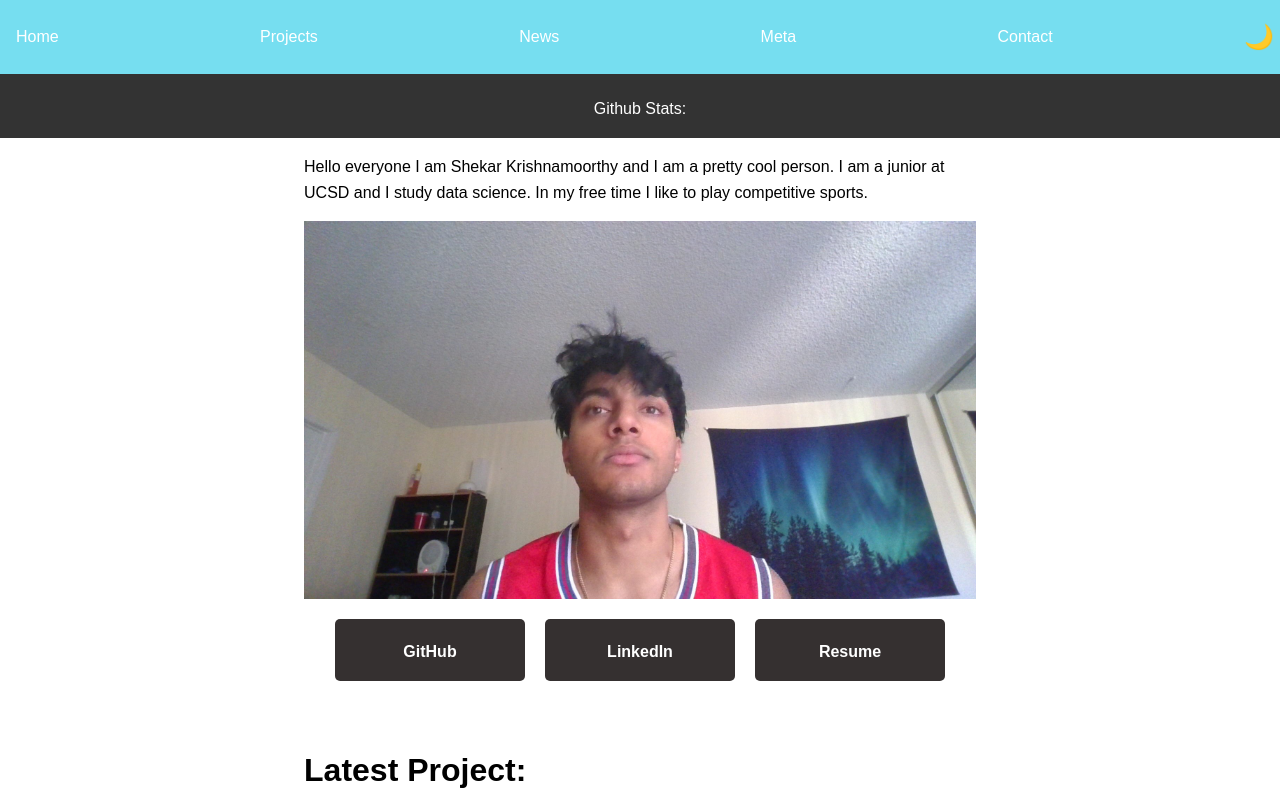
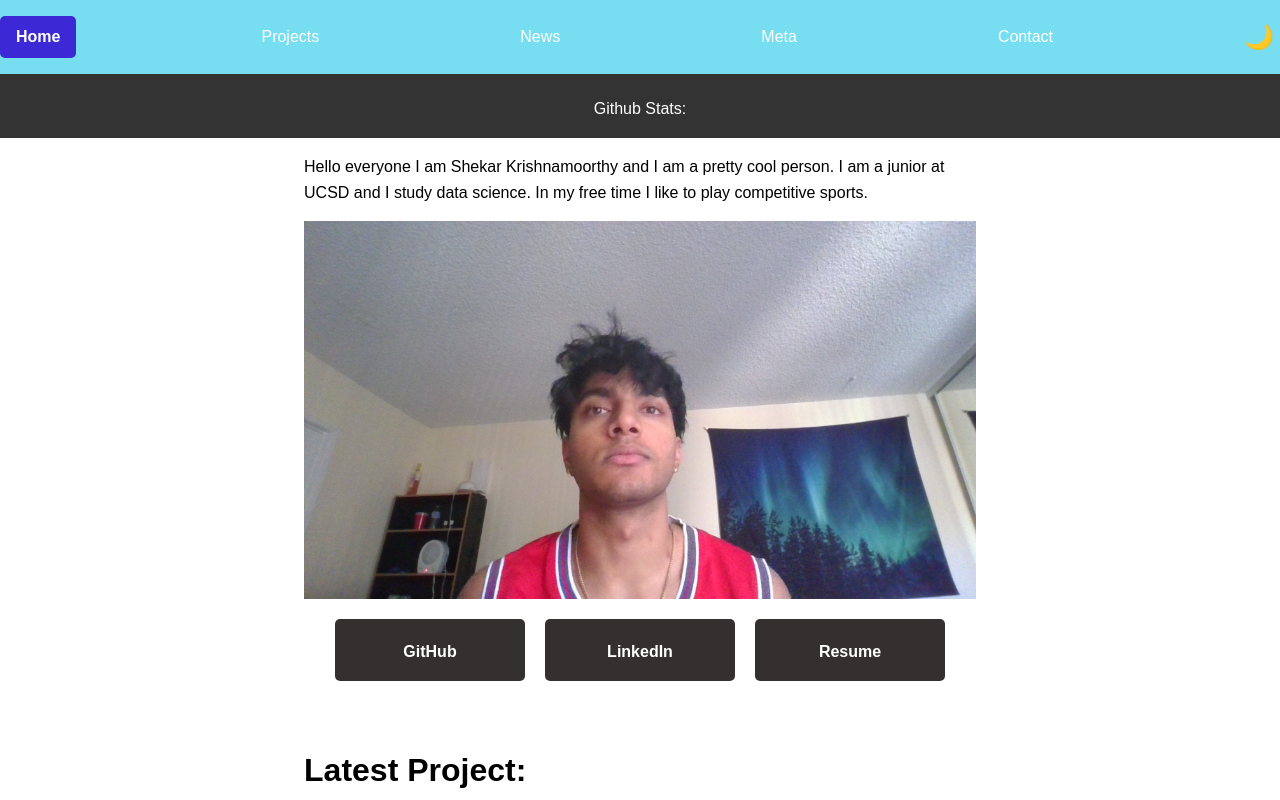
Before and after one commit to shekark642/portfolio, a website with bundled scripts: page index.html in a window 1280 px wide. Shown: the top 800 px of the page. Built offline with nearby package versions, Linux system fonts and the light colour scheme; no server answers.

Commit message:
changed global.js a bit might have broken

```diff
--- a/global.js
+++ b/global.js
@@ -25,28 +25,33 @@ const ARE_WE_HOME = document.documentElement.classList.contains('home');
 let nav = document.createElement('nav');
 document.body.prepend(nav);
 
-const BASE_PATH = '/portfolio/';
+for (let p of pages) {
+  let url = location.pathname.startsWith('/portfolio/') ? '/portfolio/' + p.url : p.url;
 
-for (let p of pages) {
-  let url = p.url.startsWith('http') ? p.url : BASE_PATH + p.url;
+
   let title = p.title;
 
+  // Adjust URL if not on the home page and URL is relative
+  url = !ARE_WE_HOME && !url.startsWith('http') ? '../' + url : url;
+
+  // Create the link and add it to <nav>
+  // nav.insertAdjacentHTML('beforeend', `<a href="${url}">${title}</a>`);
   let a = document.createElement('a');
   a.href = url;
   a.textContent = title;
 
   a.classList.toggle(
-    'current',
-    a.host === location.host && a.pathname === location.pathname
+  'current',
+  a.host === location.host && a.pathname === location.pathname
   );
 
   if (a.host !== location.host) {
-    a.target = '_blank';
+  a.target = '_blank';
   }
 
   nav.append(a);
+
 }
-
 
 let navLinks = Array.from(nav.querySelectorAll("a"));
 let currentLink = navLinks.find(
```
Also changed, not shown: news/index.html (+32 -2 lines).
